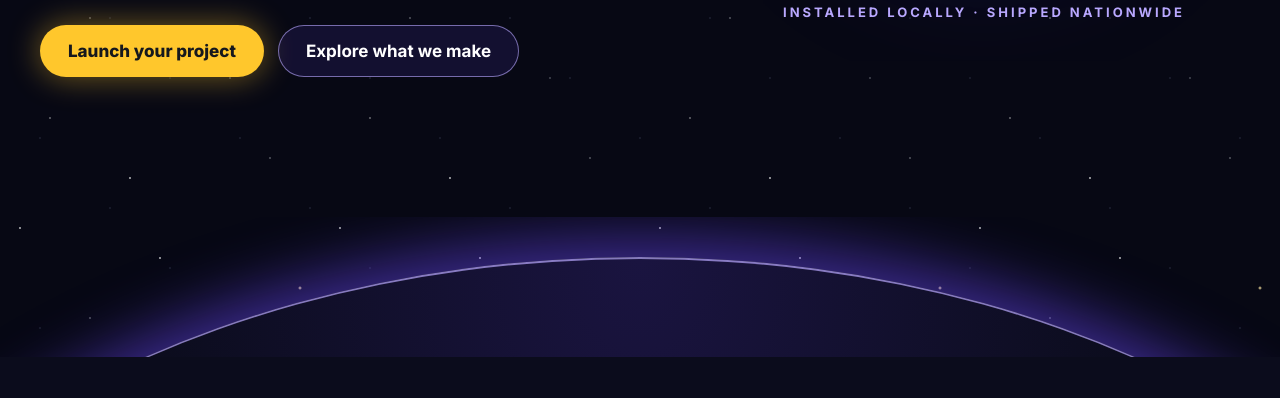
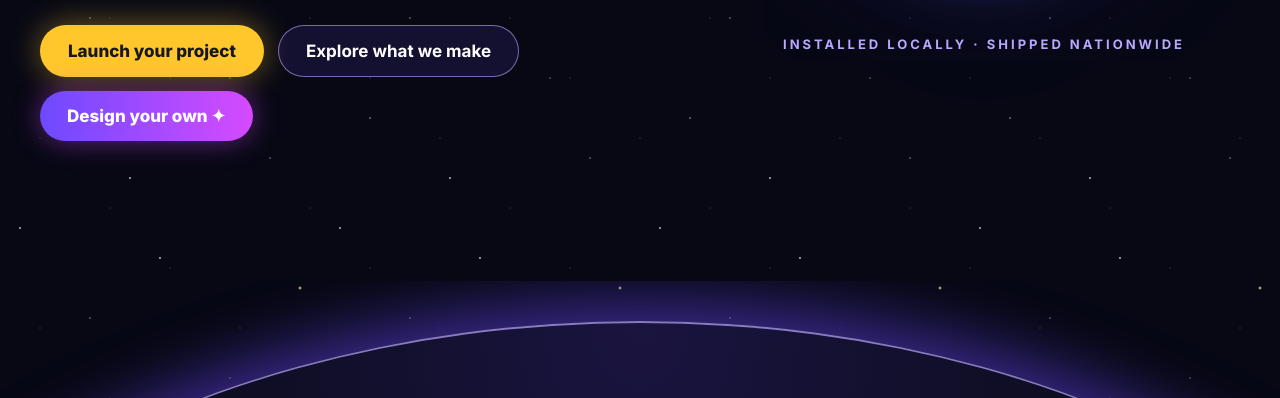
Before and after one commit to stevenbendler2-beep/Pressure-cuts-site, a plain HTML site: page index.html in a window 1280 px wide. Shown: the part 702-1100 px from the top of the page. Drawn offline with Linux system fonts and the light colour scheme; files whose address does not match are found by name.

Commit message:
Home: Design your own button
Co-Authored-By: Claude Opus 5.5 <noreply@anthropic.com>
Claude-Session: https://claude.ai/code/session_01HNVEX87GiufccaEYTpy2Dj

```diff
--- a/index.html
+++ b/index.html
@@ -65,6 +65,7 @@ input,textarea{font:inherit}
 <div style="display: flex; flex-wrap: wrap; gap: 14px">
 <a href="#quote" style="background: #FFC72C; color: #16181D; text-decoration: none; padding: 16px 28px; border-radius: 999px; font-weight: 800; font-size: 17px; box-shadow: 0 0 32px rgba(255,199,44,0.45)">Launch your project</a>
 <a href="#services" style="border: 1px solid rgba(185,168,255,0.6); color: #ffffff; text-decoration: none; padding: 15px 27px; border-radius: 999px; font-weight: 700; font-size: 17px; background: rgba(109,74,255,0.12)">Explore what we make</a>
+<a href="mockup.html" style="color: #ffffff; text-decoration: none; padding: 15px 27px; border-radius: 999px; font-weight: 800; font-size: 17px; background: linear-gradient(90deg,#6D4AFF,#D64AFF); box-shadow: 0 0 28px rgba(214,74,255,0.45)">Design your own ✦</a>
 </div>
 </div>
 <div style="flex: 1 1 400px; min-width: 0; display: flex; justify-content: center">
```
